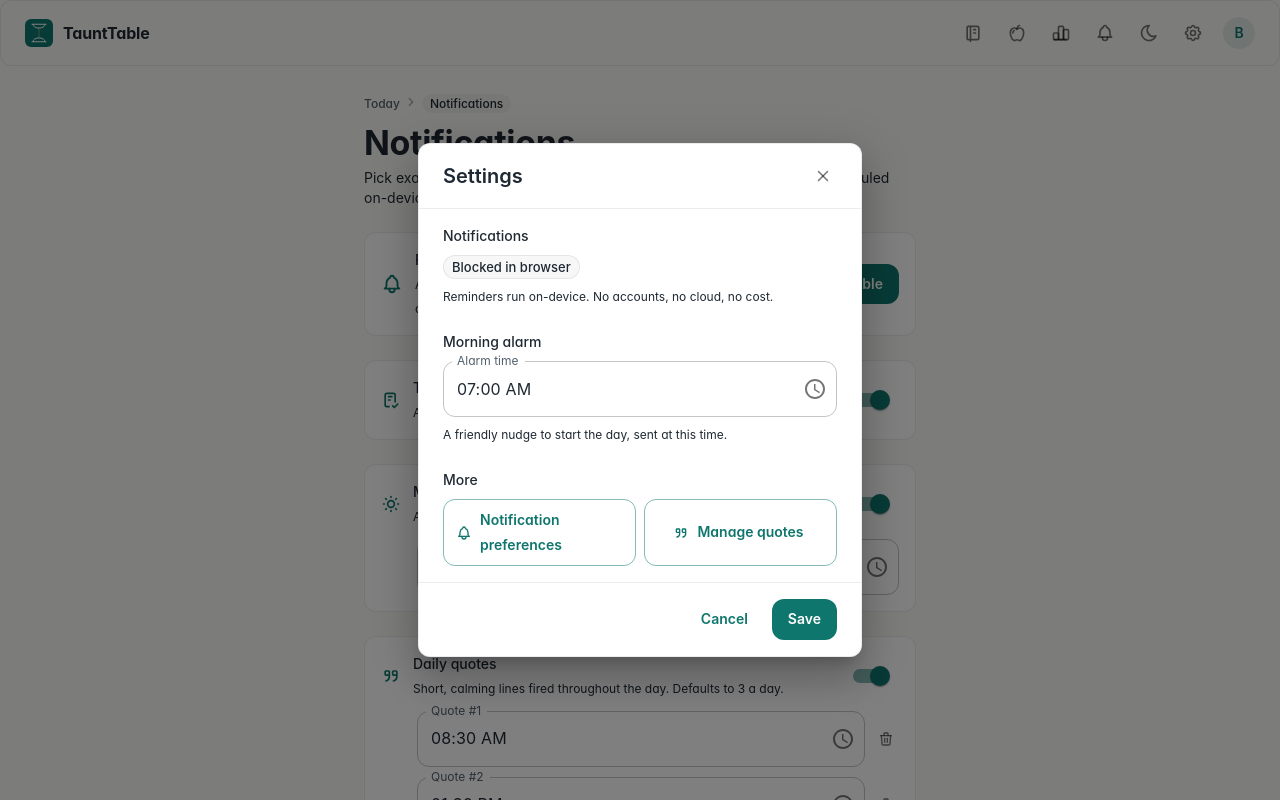
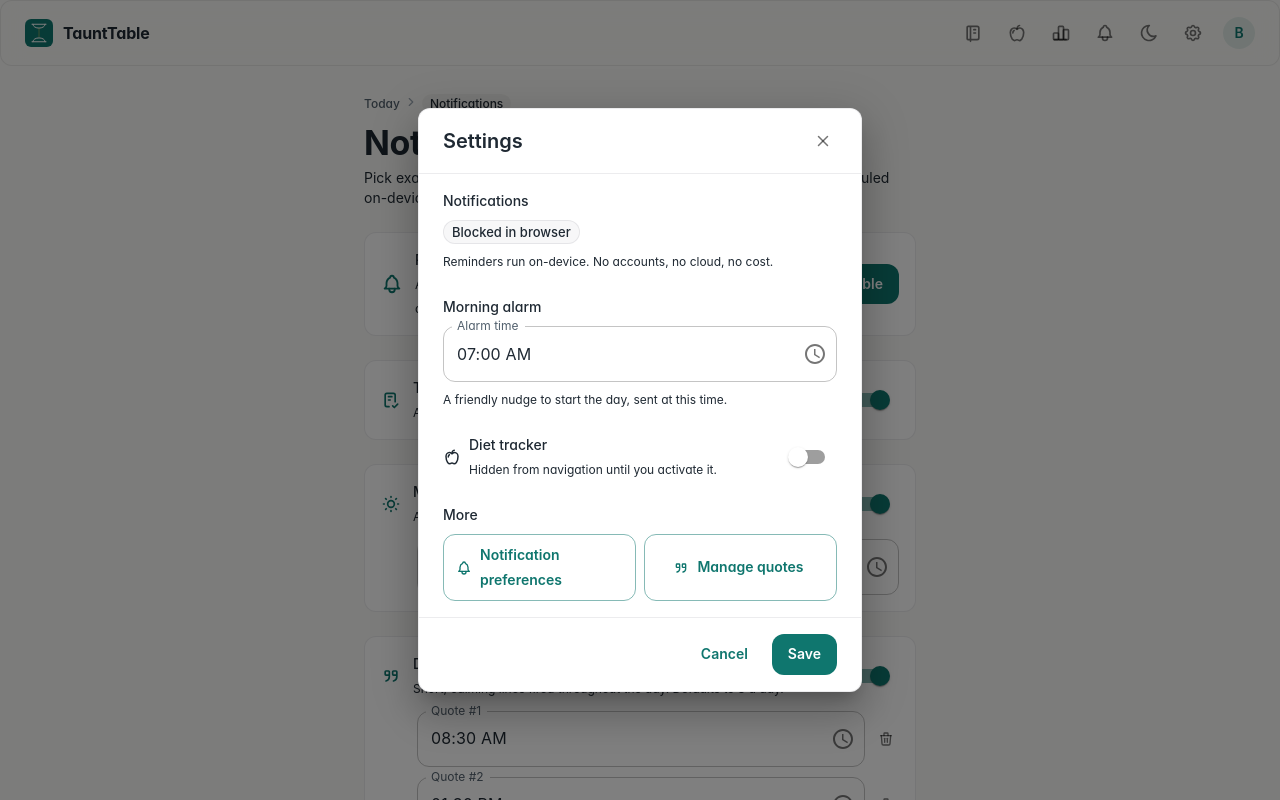
Before and after one commit to Bhav-ikkk/TimeManager, a Next.js app: page /notifications in a window 1280 px wide. Both pictures are taken after a click on the button 1193 px from the left and 33 px from the top of the page. Shown: the top 800 px of the page. Built offline with nearby package versions, Linux system fonts and the light colour scheme; what @mui/material-nextjs would draw is missing.

Commit message:
feat(settings): add diet activation toggle

```diff
--- a/src/components/SettingsDialog.js
+++ b/src/components/SettingsDialog.js
@@ -16,10 +16,13 @@ import {
   Box,
   IconButton,
   Chip,
+  Switch,
+  Alert,
 } from '@mui/material';
-import { IconX, IconBell, IconQuote } from '@tabler/icons-react';
+import { IconX, IconBell, IconQuote, IconApple } from '@tabler/icons-react';
 import Link from 'next/link';
 import TimeField from './TimeField';
+import { getDietFeatureEnabled, setDietFeatureEnabled } from '@/lib/features';
 import {
   getMorningAlarm,
   setMorningAlarm,
@@ -31,11 +34,21 @@ import {
 export default function SettingsDialog({ open, onClose }) {
   const [time, setTime] = useState('07:00');
   const [perm, setPerm] = useState('default');
+  const [dietEnabled, setDietEnabled] = useState(false);
+  const [dietWasEnabled, setDietWasEnabled] = useState(false);
+  const [showDietSteps, setShowDietSteps] = useState(false);
   const [busy, setBusy] = useState(false);
 
   useEffect(() => {
     if (!open) return;
     getMorningAlarm().then(setTime).catch(() => {});
+    getDietFeatureEnabled()
+      .then((enabled) => {
+        setDietEnabled(enabled);
+        setDietWasEnabled(enabled);
+        setShowDietSteps(false);
+      })
+      .catch(() => {});
     setPerm(notificationStatus());
   }, [open]);
 
@@ -45,11 +58,19 @@ export default function SettingsDialog({ open, onClose }) {
       if (/^\d{2}:\d{2}$/.test(time)) {
         await setMorningAlarm(time);
       }
+      await setDietFeatureEnabled(dietEnabled);
+      setDietWasEnabled(dietEnabled);
       await rescheduleAll();
       onClose?.();
     } finally {
       setBusy(false);
     }
+  }
+
+  function handleDietToggle(event) {
+    const next = event.target.checked;
+    setDietEnabled(next);
+    if (next && !dietWasEnabled) setShowDietSteps(true);
   }
 
   async function enableNotifications() {
@@ -102,6 +123,31 @@ export default function SettingsDialog({ open, onClose }) {
           </Stack>
 
           <Stack spacing={1}>
+            <Stack direction="row" spacing={1} sx={{ alignItems: 'center' }}>
+              <IconApple size={18} />
+              <Box sx={{ flex: 1, minWidth: 0 }}>
+                <Typography variant="subtitle2">Diet tracker</Typography>
+                <Typography variant="caption" color="text.secondary">
+                  Hidden from navigation until you activate it.
+                </Typography>
+              </Box>
+              <Switch checked={dietEnabled} onChange={handleDietToggle} slotProps={{ input: { 'aria-label': 'Activate diet tracker' } }} />
+            </Stack>
+            {showDietSteps ? (
+              <Alert severity="info" sx={{ alignItems: 'flex-start' }}>
+                <Typography variant="subtitle2" sx={{ mb: 0.5 }}>
+                  After saving
+                </Typography>
+                <Box component="ol" sx={{ m: 0, pl: 2.25 }}>
+                  <Typography component="li" variant="caption">Open Calories from the top bar or bottom nav.</Typography>
+                  <Typography component="li" variant="caption">Add your profile and optional AI key in Calorie settings.</Typography>
+                  <Typography component="li" variant="caption">Log food, then run daily or range analysis when you want a report.</Typography>
+                </Box>
+              </Alert>
+            ) : null}
+          </Stack>
+
+          <Stack spacing={1}>
             <Typography variant="subtitle2">More</Typography>
             <Stack direction={{ xs: 'column', sm: 'row' }} spacing={1}>
               <Button
```
